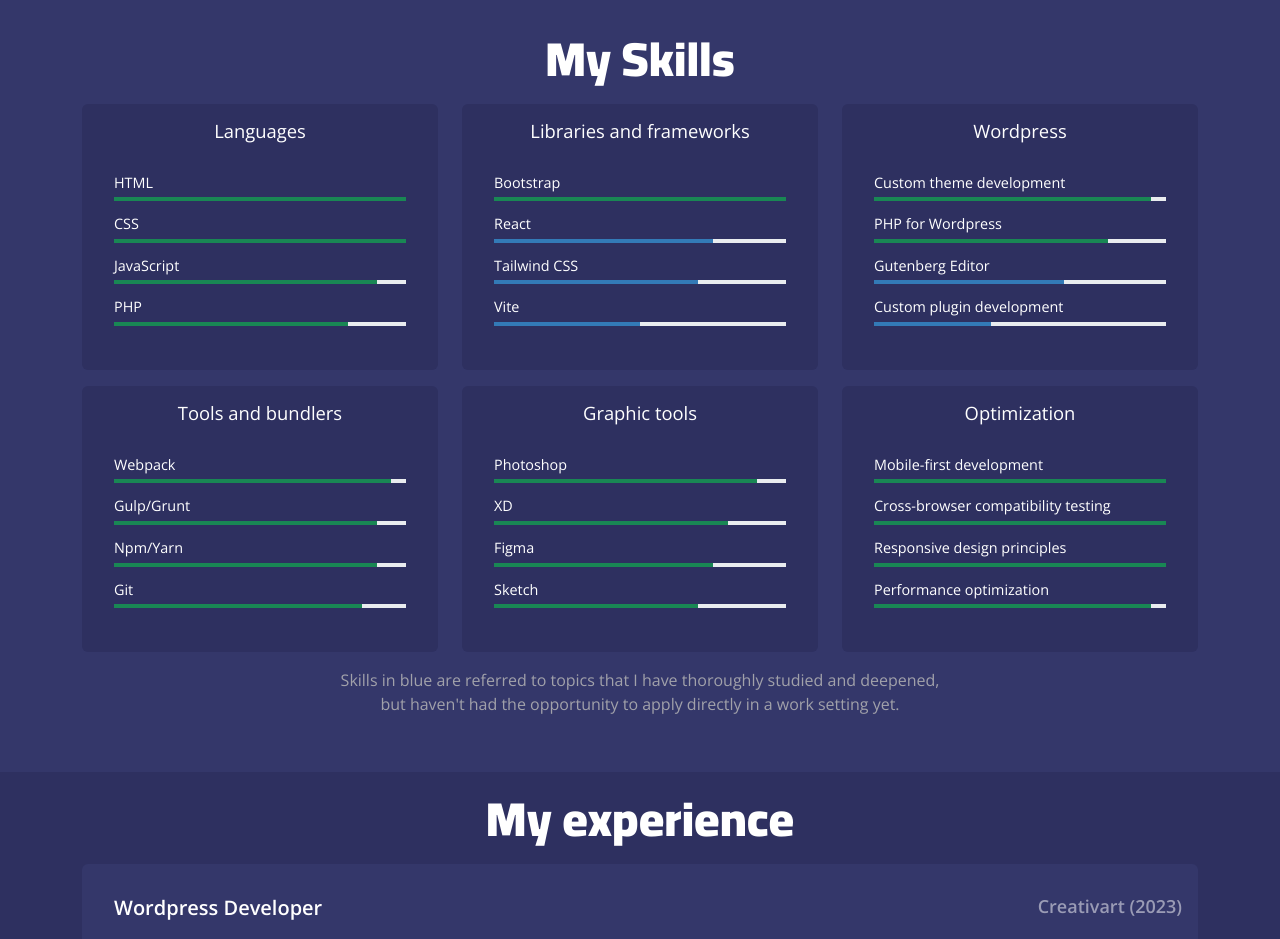
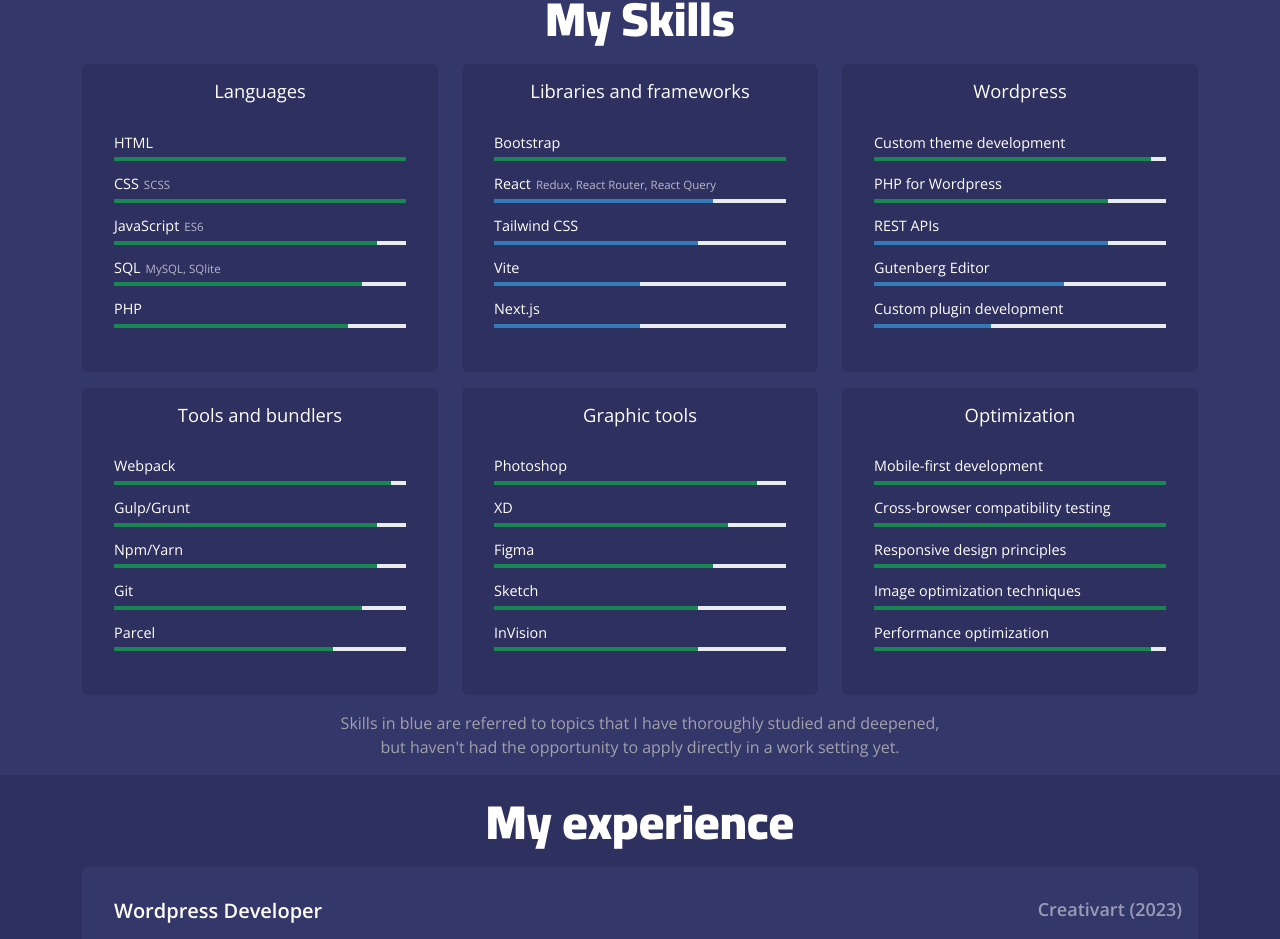
Before and after one commit to tinny77/MyCV, a React (Vite) app: page / in a window 1280 px wide. Shown: the part 1628-2567 px from the top of the page. Built offline with nearby package versions, Linux system fonts and the light colour scheme; a web font is replaced by a local one.

Commit message:
Skills update

```diff
--- a/src/Skills.jsx
+++ b/src/Skills.jsx
@@ -55,7 +55,10 @@
 									.sort((a, b) => (a.amount > b.amount ? -1 : 1))
 									.map((skill) => (
 										<span key={skill.id}>
-											<span className="label">{skill.name}</span>
+											<span className="label">
+												{skill.name}
+												{skill.sub && <small>{skill.sub}</small>}
+											</span>
 											<ProgressBar
 												now={skill.amount}
 												label={skill.name}
--- a/src/components/MouseAnimation.jsx
+++ b/src/components/MouseAnimation.jsx
@@ -1,4 +1,3 @@
-import React from "react";
 import style from './MouseAnimation.module.css';
 
 const MouseAnimation = ({ isScrolled, isScrollIconVisible }) => {
--- a/src/data/mySkills.js
+++ b/src/data/mySkills.js
@@ -11,18 +11,27 @@
 			name: 'CSS',
 			amount: 100,
 			class: '',
+			sub: 'SCSS',
 		},
 		{
 			id: 'js',
 			name: 'JavaScript',
 			amount: 90,
 			class: '',
+			sub: 'ES6',
 		},
 		{
 			id: 'php',
 			name: 'PHP',
 			amount: 80,
 			class: '',
+		},
+		{
+			id: 'sql',
+			name: 'SQL',
+			amount: 85,
+			class: '',
+			sub: 'MySQL, SQlite',
 		},
 	],
 	Libraries_and_frameworks: [
@@ -31,6 +40,7 @@
 			name: 'React',
 			amount: 75,
 			class: 'success',
+			sub: 'Redux, React Router, React Query',
 		},
 		{
 			id: 'vite',
@@ -47,6 +57,12 @@
 			id: 'tailwind',
 			name: 'Tailwind CSS',
 			amount: 70,
+			class: 'success',
+		},
+		{
+			id: 'nextjs',
+			name: 'Next.js',
+			amount: 50,
 			class: 'success',
 		},
 	],
@@ -73,6 +89,12 @@
 			amount: 40,
 			class: 'success',
 		},
+		{
+			id: 'wp-api',
+			name: 'REST APIs',
+			amount: 80,
+			class: 'success',
+		},
 	],
 	Tools_and_bundlers: [
 		{
@@ -95,6 +117,11 @@
 			name: 'Git',
 			amount: 85,
 		},
+		{
+			id: 'parcel',
+			name: 'Parcel',
+			amount: 75,
+		},
 	],
 	Graphic_tools: [
 		{
@@ -115,6 +142,11 @@
 		{
 			id: 'sketch',
 			name: 'Sketch',
+			amount: 70,
+		},
+		{
+			id: 'invision',
+			name: 'InVision',
 			amount: 70,
 		},
 	],
@@ -139,6 +171,11 @@
 			name: 'Responsive design principles',
 			amount: 100,
 		},
+		{
+			id: 'image',
+			name: 'Image optimization techniques  ',
+			amount: 100,
+		},
 	],
 };
 
--- a/src/index.scss
+++ b/src/index.scss
@@ -290,6 +290,24 @@
             display: block;
             text-align: left;
             font-size: 0.9rem;
+
+            small {
+                font-size: 80%;
+                margin-left: 5px;
+                opacity: 0.65;
+
+            }
+
+            @include mobile {
+                white-space: nowrap;
+                overflow: hidden;
+                text-overflow: ellipsis;
+                font-size: 0.8rem;
+
+                small {
+                    display: none
+                }
+            }
         }
 
         .progress {
```
